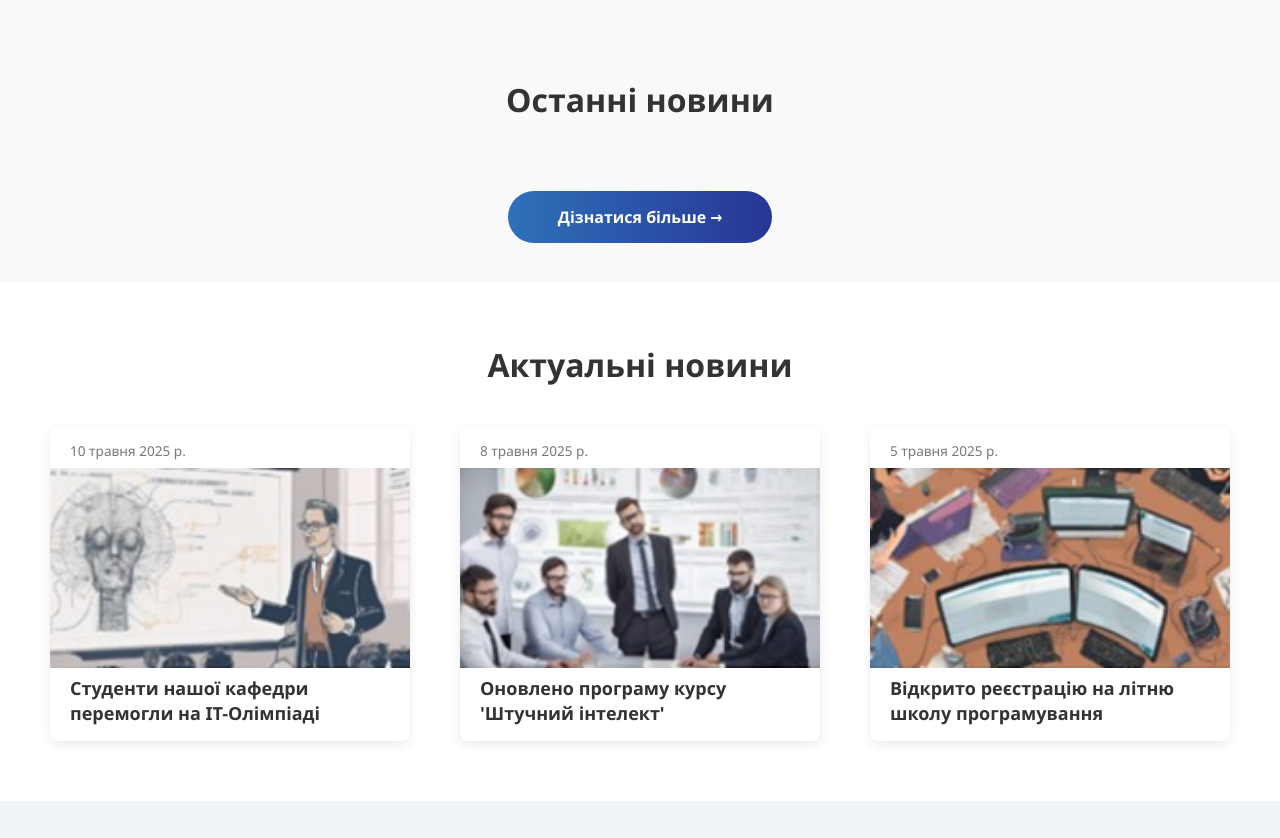
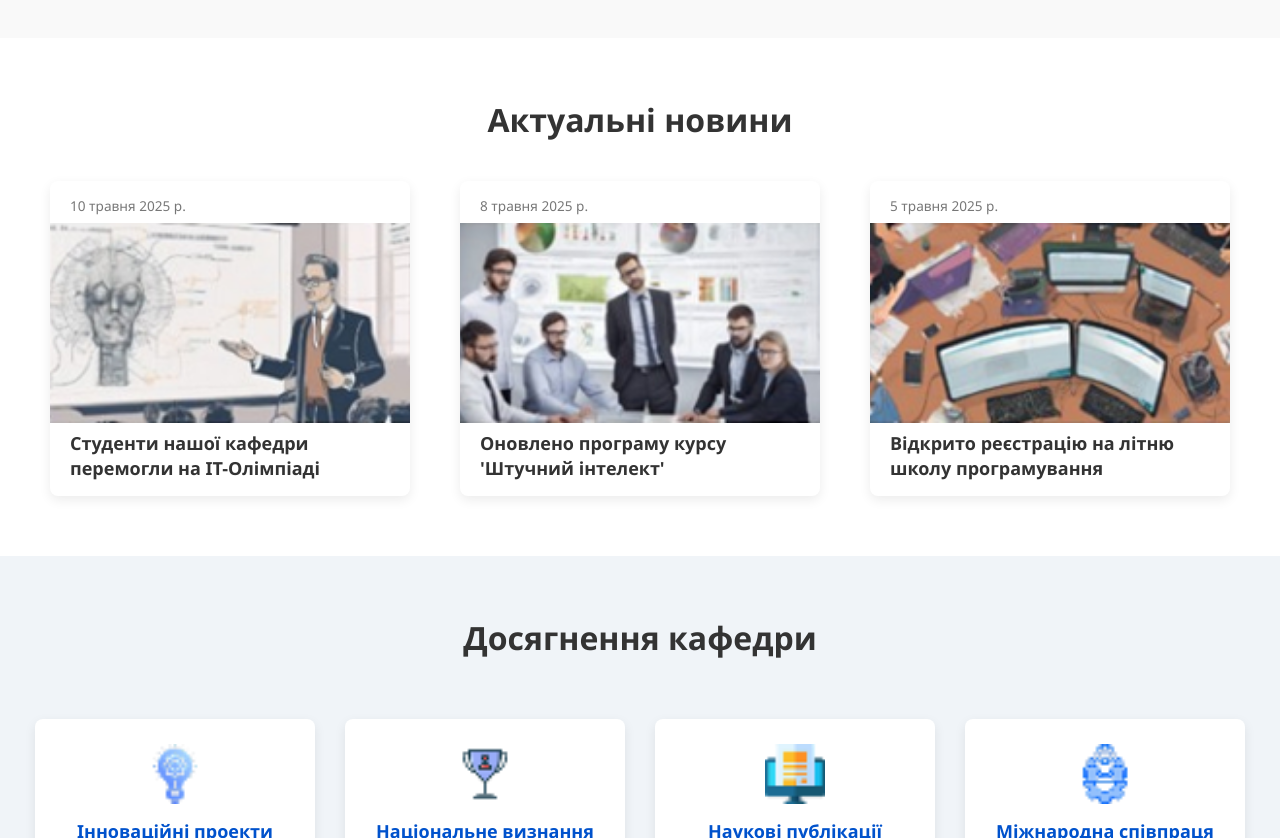
Before and after one commit to Maaxcon/PZAS, a website: page html-page/index.html in a window 1280 px wide. Shown: the part 913-1751 px from the top of the page. Drawn offline with Linux system fonts and the light colour scheme.

Commit message:
indexhtml

```diff
--- a/html-page/index.html
+++ b/html-page/index.html
@@ -66,17 +66,7 @@
     </section>
 
     <main id="main-content">
-        <section class="news-section" id="news">
-            <h2 class="section-title">Останні новини</h2>
-            <div class="news-container">
-               <!-- Картки новин для цієї секції будуть динамічно додані сюди скриптом main_page_news_script.js -->
-            </div>
-            <div class="more-news">
-                <a href="/html-page/newsPage" class="more-button-news">Дізнатися більше →</a> <!-- Змінено посилання на сторінку всіх новин -->
-            </div>
-        </section>
-
-        <!-- Секція, що раніше була "Цікаві факти", тепер відображає 3 новини -->
+                <!-- Секція, що раніше була "Цікаві факти", тепер відображає 3 новини -->
         <section class="facts-section" id="facts">
             <h2 class="section-title">Актуальні новини</h2>
             <div class="facts-container">
```
